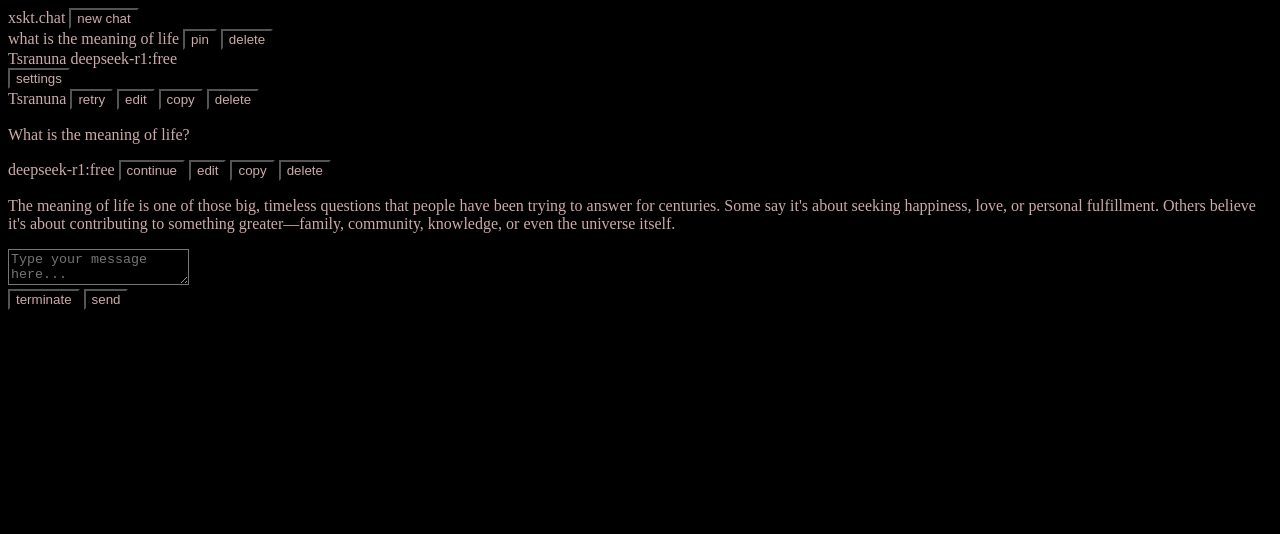
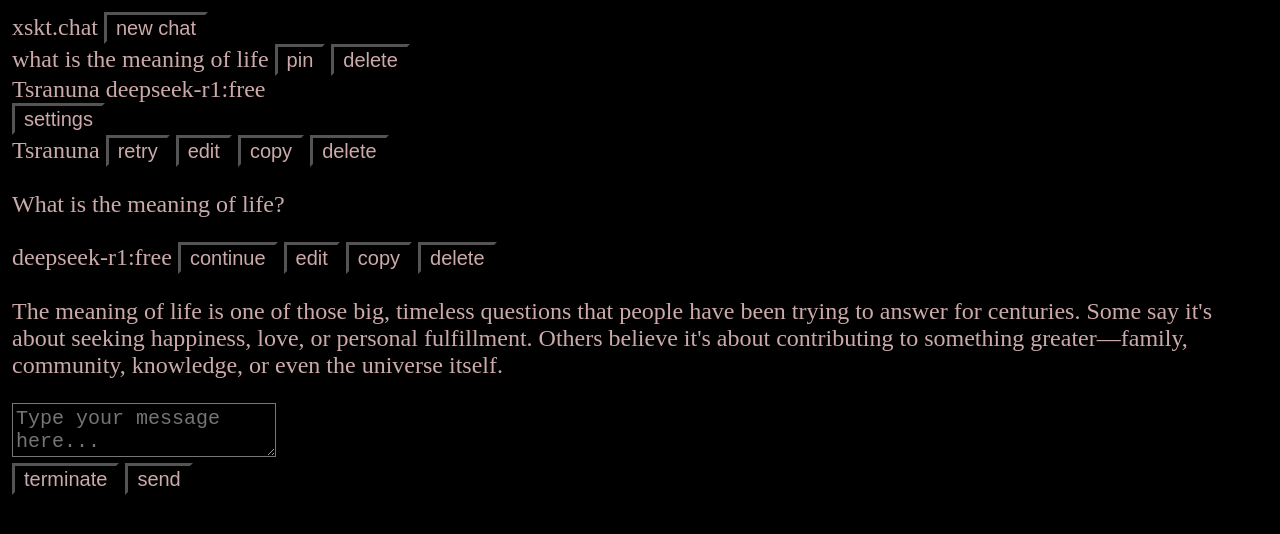
Before and after one commit to xskutsu/xskt.chat, a website with bundled scripts: page public/index.html in a window 1280 px wide. Built offline with nearby package versions, Linux system fonts and the light colour scheme.

Commit message:
Meta information, bigger text

```diff
--- a/public/css/main.css
+++ b/public/css/main.css
@@ -2,3 +2,7 @@
 	color: #CCAAAA !important;
 	background-color: #000000 !important;
 }
+
+body {
+	zoom: 150%;
+}
--- a/public/index.html
+++ b/public/index.html
@@ -3,6 +3,10 @@
 
 <head>
 	<meta charset="UTF-8">
+	<meta name="description" content="A &quot;bring your own token&quot; chat interface for LLMs.">
+	<meta name="keywords"
+		content="chat, llm, ai, bring-your-own-token, ai-chat, chat-interface, language-model, large-language-model, chatbot, xskt, t3.chat-alternative, frontend, messaging, chat-ui">
+	<meta name="author" content="xskutsu">
 	<meta name="viewport" content="width=device-width, initial-scale=1.0">
 	<title>xskt.chat</title>
 	<link rel="stylesheet" href="./css/main.css">
@@ -12,9 +16,9 @@
 	<div>
 		<div>
 			<span>xskt.chat</span>
-			<button>new chat</button>
+			<button id="new-chat-button">new chat</button>
 		</div>
-		<div>
+		<div id="conversations-container">
 			<div>
 				<span>what is the meaning of life</span>
 				<button>pin</button>
@@ -23,14 +27,14 @@
 		</div>
 		<div>
 			<div>
-				<span>Tsranuna</span>
-				<span>deepseek-r1:free</span>
+				<span id="info-user">Tsranuna</span>
+				<span id="info-model">deepseek-r1:free</span>
 			</div>
-			<button>settings</button>
+			<button id="settings-button">settings</button>
 		</div>
 	</div>
 	<div>
-		<div>
+		<div id="dialogue-container">
 			<div>
 				<div>
 					<span>Tsranuna</span>
@@ -56,10 +60,10 @@
 			</div>
 		</div>
 		<div>
-			<textarea placeholder="Type your message here..."></textarea>
+			<textarea id="input-textarea" placeholder="Type your message here..."></textarea>
 			<diV>
-				<button>terminate</button>
-				<button>send</button>
+				<button id="terminate-button">terminate</button>
+				<button id="send-button">send</button>
 			</diV>
 		</div>
 	</div>
```
